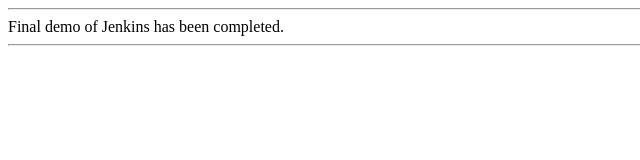
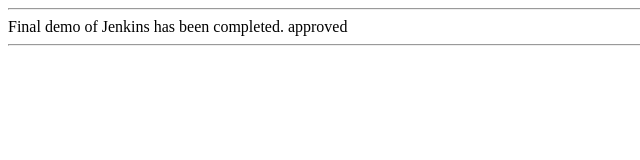
Before and after one commit to bhaskar2710/jenkins, a plain HTML site: page index.html in a window 1280 px wide. Shown: the full height of the page, 0-640 px from the left. Drawn offline with Linux system fonts and the light colour scheme.

Commit message:
Update index.html

```diff
--- a/index.html
+++ b/index.html
@@ -2,7 +2,7 @@
 <HEAD></HEAD>
 <BODY>
 <HR/>
-Final demo of Jenkins has been completed.
+Final demo of Jenkins has been completed. approved
 <HR/>
 </BODY>
 </HTML>
```
